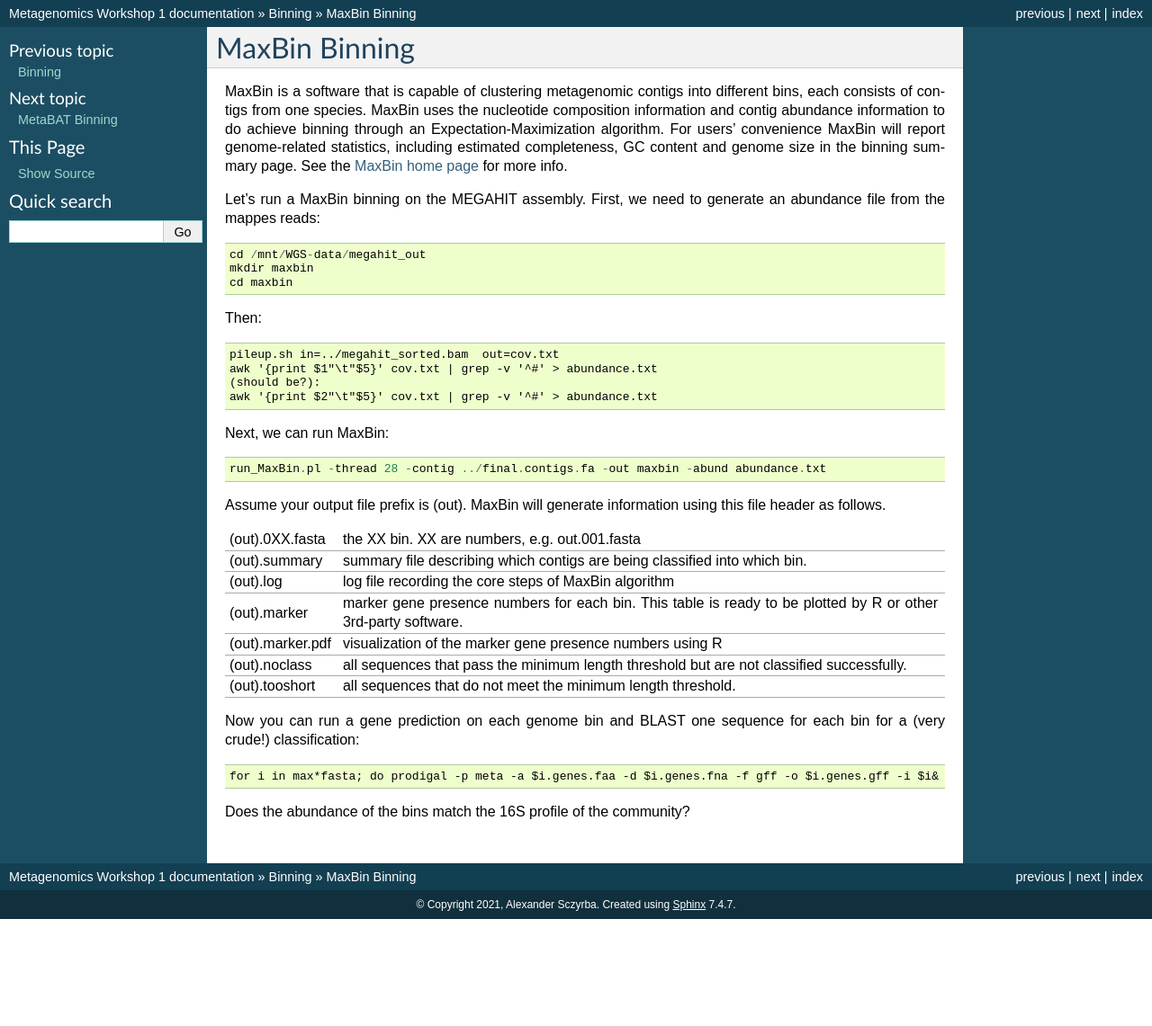
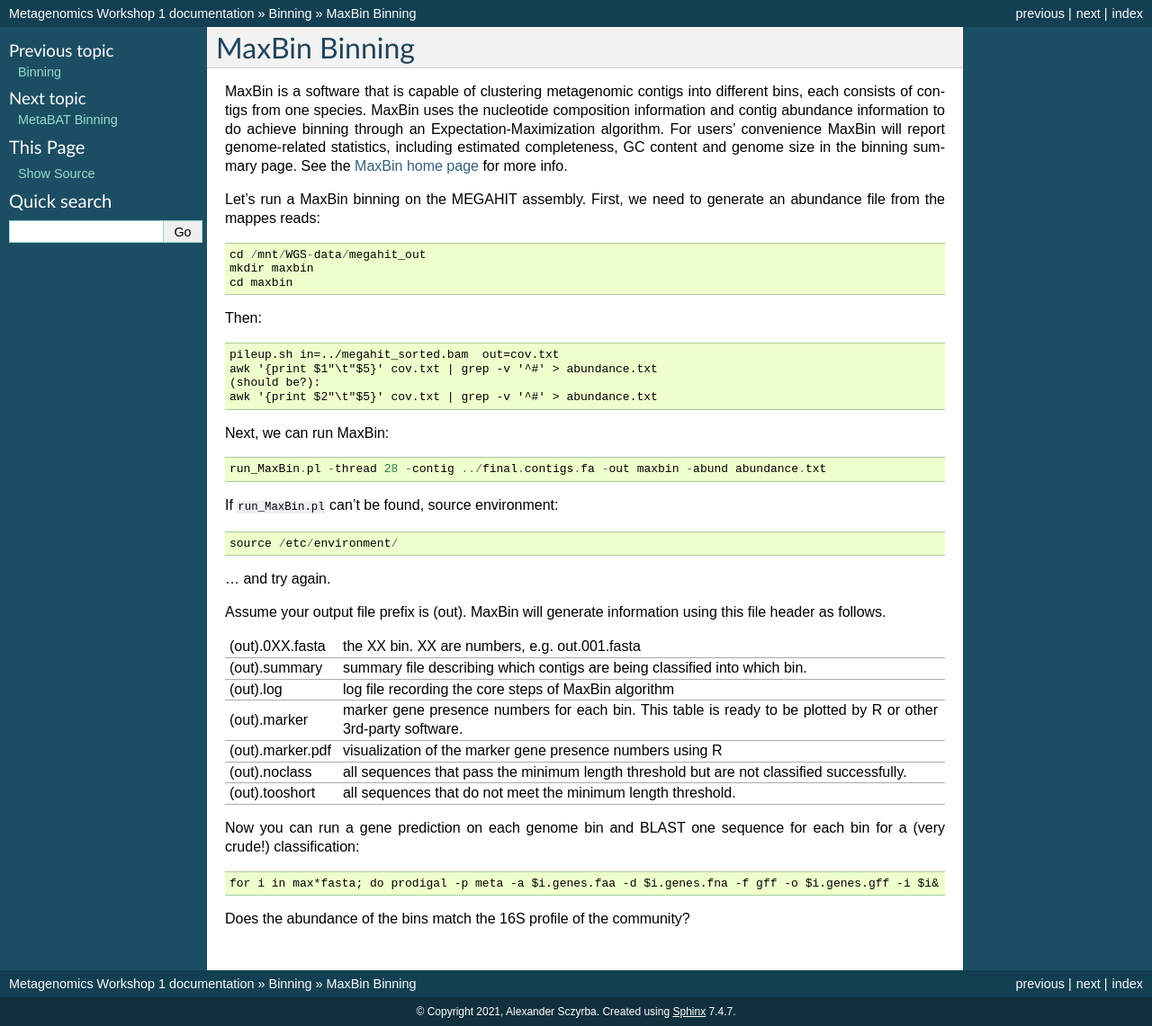
Before and after one commit to metagenomics/metagenomics-workshop, a Sphinx documentation site: the page built from docs/binning/maxbin.rst, in a window 1280 px wide. Shown: the whole page at 90% size. Built offline with Sphinx 7.4.7, drawn with Linux system fonts in a browser that asks for light colours; before the commit the page ends 1022 px from its top, so only the background shows below that.

Commit message:
Update maxbin.rst

```diff
--- a/docs/binning/maxbin.rst
+++ b/docs/binning/maxbin.rst
@@ -30,6 +30,12 @@ Next, we can run MaxBin::
 
   run_MaxBin.pl -thread 28 -contig ../final.contigs.fa -out maxbin -abund abundance.txt
 
+If ``run_MaxBin.pl`` can't be found, source environment::
+
+  source /etc/environment/
+
+... and try again.
+
 Assume your output file prefix is (out). MaxBin will generate information using this file header as follows.
 
 +------------------+-------------------------------------------------------------+
```
